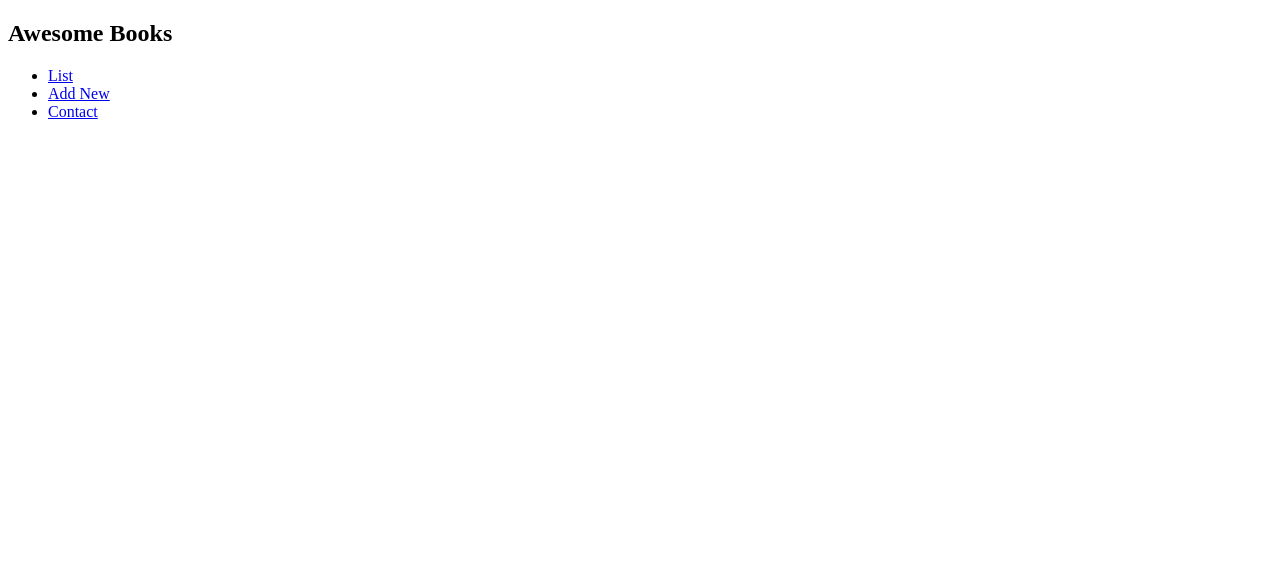
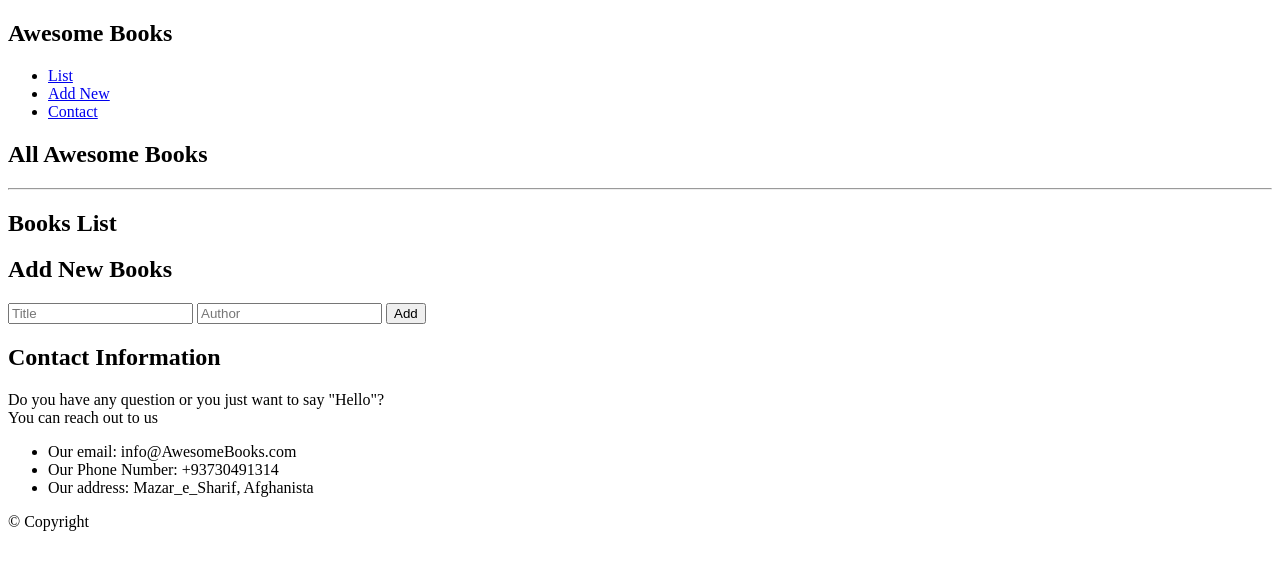
Before and after one commit to FaranoshAmini/Awesome_Books_Using_ES6, a website: page index.html in a window 1280 px wide. Drawn offline with Linux system fonts and the light colour scheme.

Commit message:
Updated index.html

```diff
--- a/index.html
+++ b/index.html
@@ -18,7 +18,35 @@
                 </ul>
             </nav>
         </header>
-
+        <p class="time"></p>
+        <h2 class="title">All Awesome Books</h2>
+        <hr class="line">
+        <section class="book-list">
+            <h2>Books List</h2>
+        </section>
+        <section class="add-new">
+            <form action="" class="form">
+                <h2>Add New Books</h2>
+                <input type="text" required placeholder="Title" class="form-title">
+                <input type="text" required placeholder="Author" class="form-author">
+                <button type="button" class="btn btn-submit">Add</button>
+            </form>
+        </section>
+        <section class="contact">
+            <h2>Contact Information</h2>
+        <p>
+          Do you have any question or you just want to say "Hello"? <br />You
+          can reach out to us
+        </p>
+        <ul>
+          <li>Our email: info@AwesomeBooks.com</li>
+          <li>Our Phone Number: +93730491314</li>
+          <li>Our address: Mazar_e_Sharif, Afghanista</li>
+        </ul>
+        </section>
+        <footer class="footer">
+            <p>&copy; Copyright</p>
+        </footer>
     </div>
 </body>
 </html>
```
